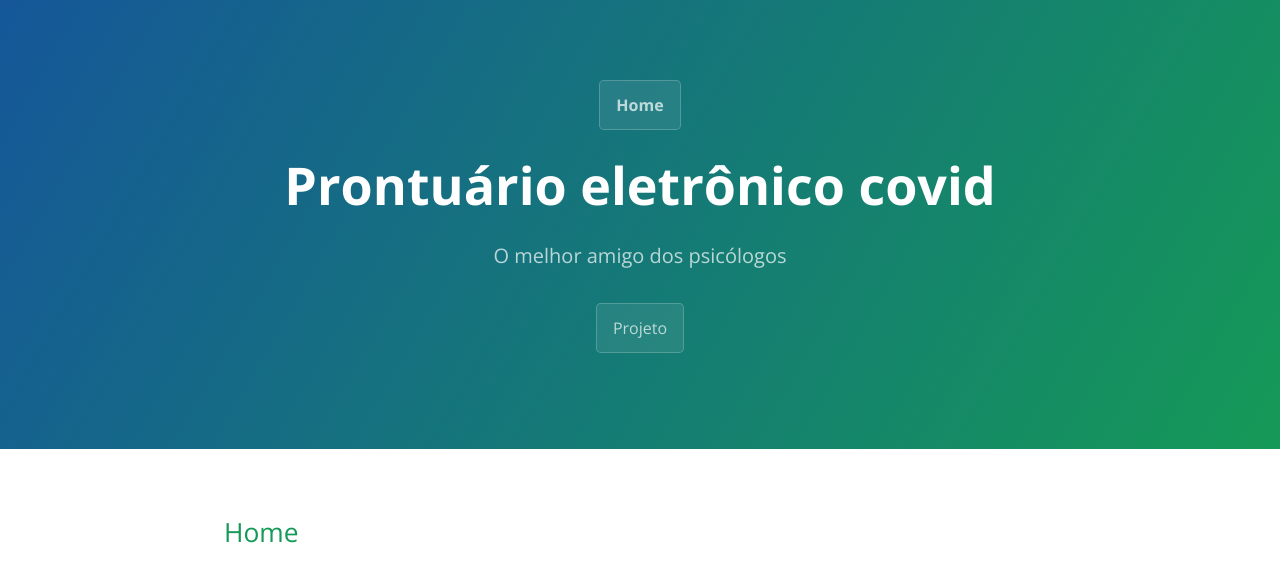
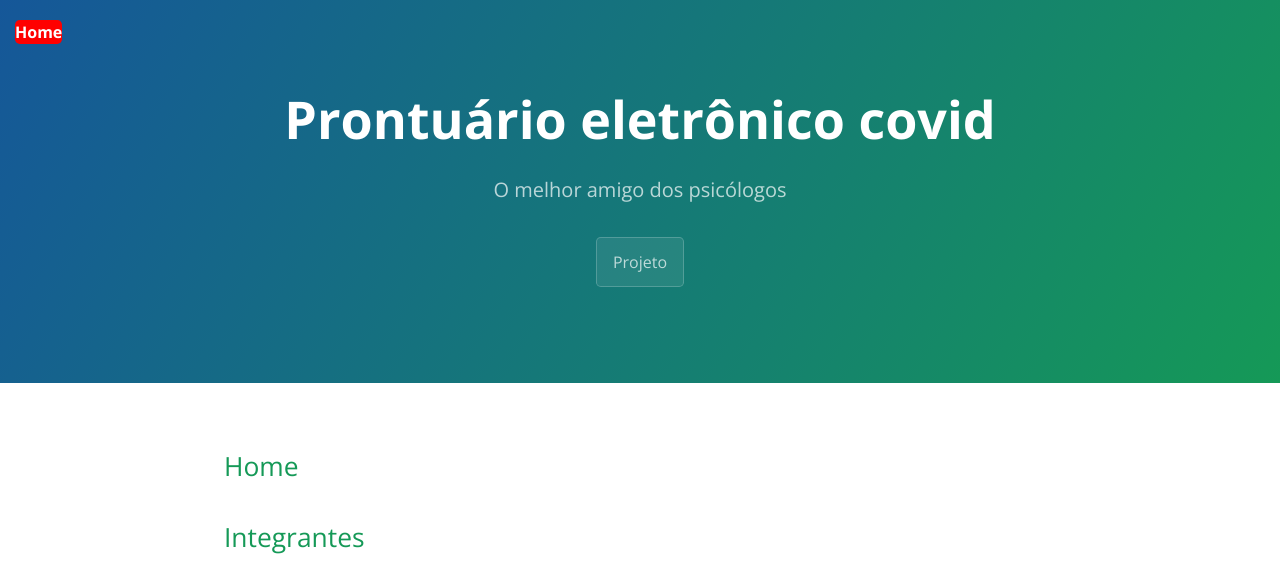
Before and after one commit to francisco1code/2020.2-CheeryUP, a Jekyll site: the page built from index.md, in a window 1280 px wide. Shown: the top 573 px of the page. Built offline with Jekyll 4.4.1, drawn with Linux system fonts in a browser that asks for light colours; grey boxes are pictures that could not be loaded.

Commit message:
test_commit #11

```diff
--- a/_layouts/default.html
+++ b/_layouts/default.html
@@ -26,7 +26,7 @@
 
     <header class="page-header" role="banner">
       <b>
-        <a href="#/index.html" class="btn">Home</a>
+        <a href="#/index.html" class="btn-home">Home</a>
       </b>
       <h1 class="project-name">Prontuário eletrônico covid</h1>
       <h2 class="project-tagline">O melhor amigo dos psicólogos</h2>
--- a/_sass/jekyll-theme-cayman.scss
+++ b/_sass/jekyll-theme-cayman.scss
@@ -377,12 +377,14 @@
   color: $blockquote-text-color;
 }
 
-#botao-home {
+.btn-home {
   background-color: rgba(255, 255, 255, 0);
   text-decoration: none;
   position:absolute;
   left: 15px;
   top: 20px;
+  border-radius: 0.3rem;
   color: rgb(255, 255, 255);
-  transition: 0.3s;
+  transition: 0.2s;
+  background-color: red;
 }
```
